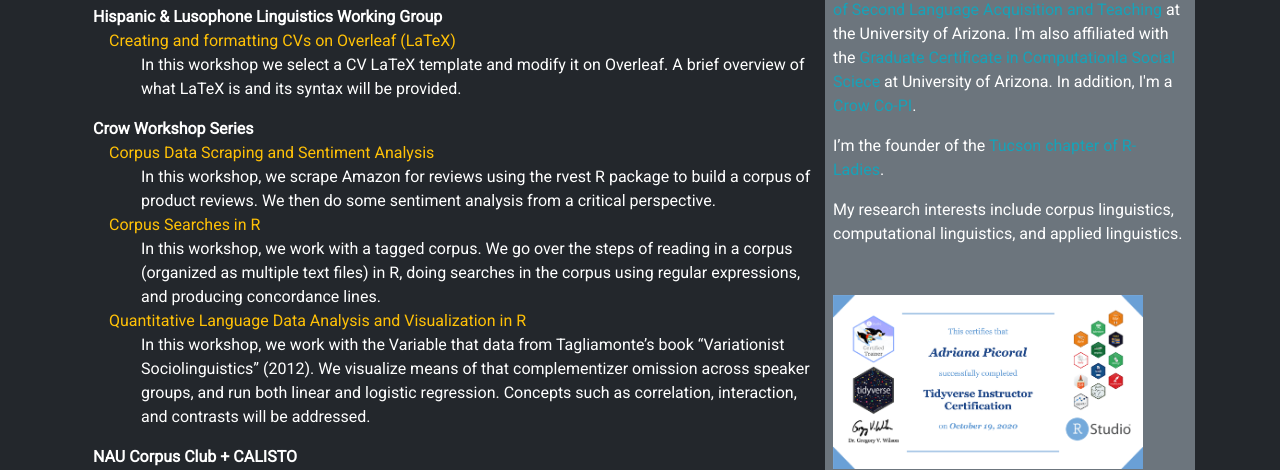
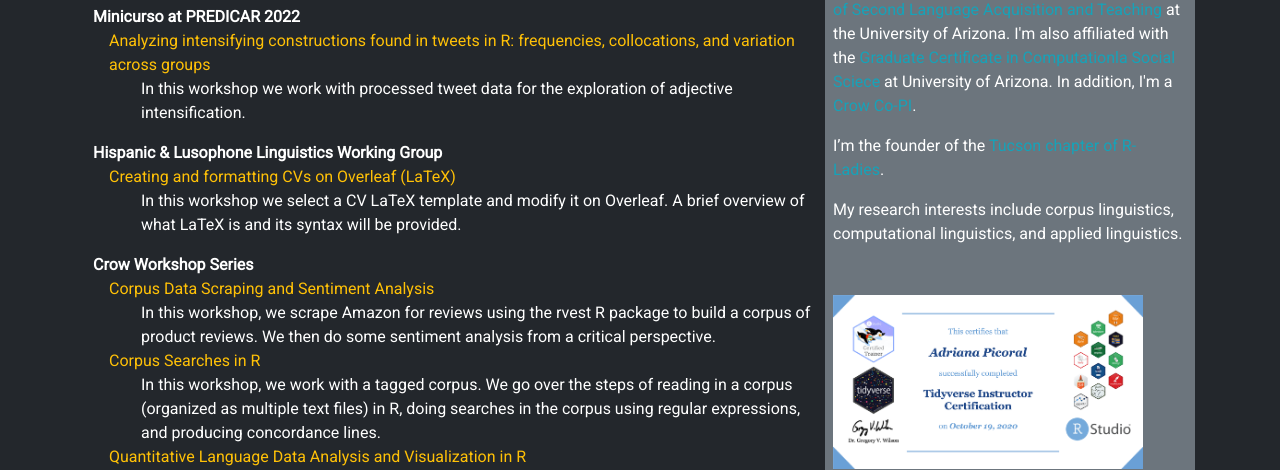
Before and after one commit to picoral/picoral.github.io, a plain HTML site: page index.html in a window 1280 px wide. Shown: the part 630-1100 px from the top of the page. Drawn offline with Linux system fonts and the light colour scheme; some icons are missing.

Commit message:
added PREDICAR minicurso link

```diff
--- a/index.html
+++ b/index.html
@@ -171,6 +171,14 @@ This blog posts demonstrates how linear and logistic regression can be run in R,
 
 
 <dl>
+  <dt>Minicurso at PREDICAR 2022</dt>
+	<dd class="mb-0 ml-3">
+    <a class="text-warning" href="https://picoral.github.io/PREDICAR-2022">Analyzing intensifying constructions found in tweets in R: frequencies, collocations, and variation across groups</a>
+  </dd>
+  <dd class="mb-0 ml-5">In this workshop we work with processed tweet data for the exploration of adjective intensification.</dd>
+</dl>
+
+<dl>
   <dt>Hispanic & Lusophone Linguistics Working Group</dt>
 	<dd class="mb-0 ml-3">
     <a class="text-warning" href="https://picoral.github.io/cv-workshop-latex-overleaf/">Creating and formatting CVs on Overleaf (LaTeX)</a>
```
